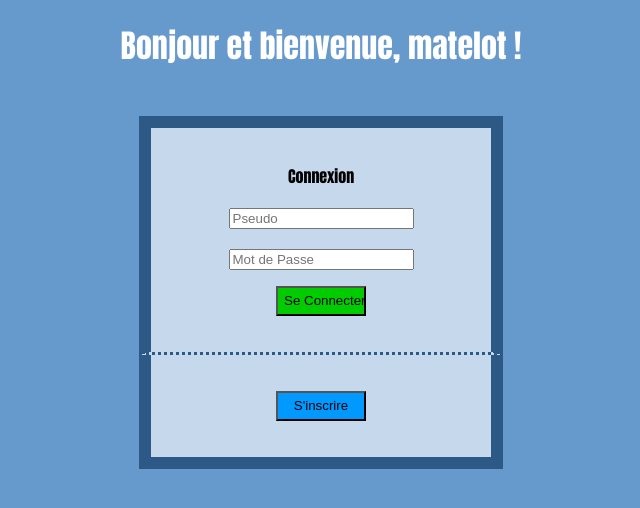
After one commit to lilelvis98/BatailleDW1, a PHP site: page / in a window 1280 px wide. The commit adds this page. Shown: the top 508 px of the page, without its empty margins (319-959 px from the left). Run offline with PHP 8.4, Linux system fonts and the light colour scheme.

Commit message:
stable mais pas de co

```diff
--- a/jeu/css/style_normal.css
+++ b/jeu/css/style_normal.css
@@ -1,17 +1,45 @@
 body{
-	background-color: LightGrey;
+	background-color: #6699cc;
+	font-family: Impact, sans-serif;
 }
 
 h1{
 	color:white;
-	font-family: Impact, sans-serif;
 	text-align: center;
 }
 
-#boiteconnexion {
-    background-color: grey;
-    width: 400px;
-    border: 12px solid navy;
-    padding: 30px;
-    margin-left: 50%;
+#boiteconnexion{
+	background-color: #c6d9ec;
+ 	width: 300px;
+ 	border: 12px solid #2d5986;
+	border-bottom: 3px dotted #2d5986;
+ 	padding: 20px;
+	margin-left: auto;
+	margin-right: auto;
 }
+
+#boiteinscription{
+	background-color: #c6d9ec;
+ 	width: 300px;
+ 	border: 12px solid #2d5986;
+	border-top: none;
+ 	padding: 20px;
+	margin-left: auto;
+	margin-right: auto;
+}
+
+#centrer{
+	text-align: center;
+}
+
+input.connexion {
+	width: 90px;
+	height: 30px;
+	background-color: #00cc00;
+}
+
+input.inscription {
+	width: 90px;
+	height: 30px;
+	background-color: #0099ff;
+}
--- /dev/null
+++ b/jeu/index.html
@@ -0,0 +1,56 @@
+<!DOCTYPE html>
+<html>
+	<head>
+
+		<meta http-equiv="Content-Type" content="text/html; charset=UTF-8" />
+		<link rel="stylesheet" type="text/css" href="css/style_normal.css">
+		<title>La Bataille Navale</title>
+		<?php
+			require_once('./fonctions.php');
+		?>
+
+	</head>
+	<body>
+		<?php
+			//connexion à la base de données
+			connexion_bd();
+		?>
+
+		<h1>Bonjour et bienvenue, matelot !</h1><br />
+
+		<!-- Formulaire de connexion -->
+		<div id="boiteconnexion">
+			<div id="centrer">
+				<p>Connexion</p>
+				<form method='POST' action='./accueil.php'>
+					<p>
+						<input id="pseudoJ" name="pseudoJoueur" type="text" placeholder="Pseudo" />
+					</p>
+					<p>
+						<input id="mdp" name="motDePasse" type="password" placeholder="Mot de Passe" />
+					</p>
+					<p>
+						<input id="clico" name="cliqueconnexion" type="submit" value="Se Connecter" class="connexion"/>
+					</p>
+				</form>
+			</div>
+		</div>
+
+		<!-- Formulaire d'inscription -->
+		<div id="boiteinscription">
+			<div id="centrer">
+				<p>
+					<form method='POST' action='./accueil.php'>
+						<p>
+							<input id="clici" name="cliqueinscription" type="submit" value="S'inscrire" class="inscription"/>
+						</p>
+					</form>
+				</p>
+			</div>
+		</div>
+
+
+		<!-- Div d'erreur de co -->
+
+	</body>
+</html>
```
Also changed, not shown: jeu/accueil.php (+2 -27 lines).
